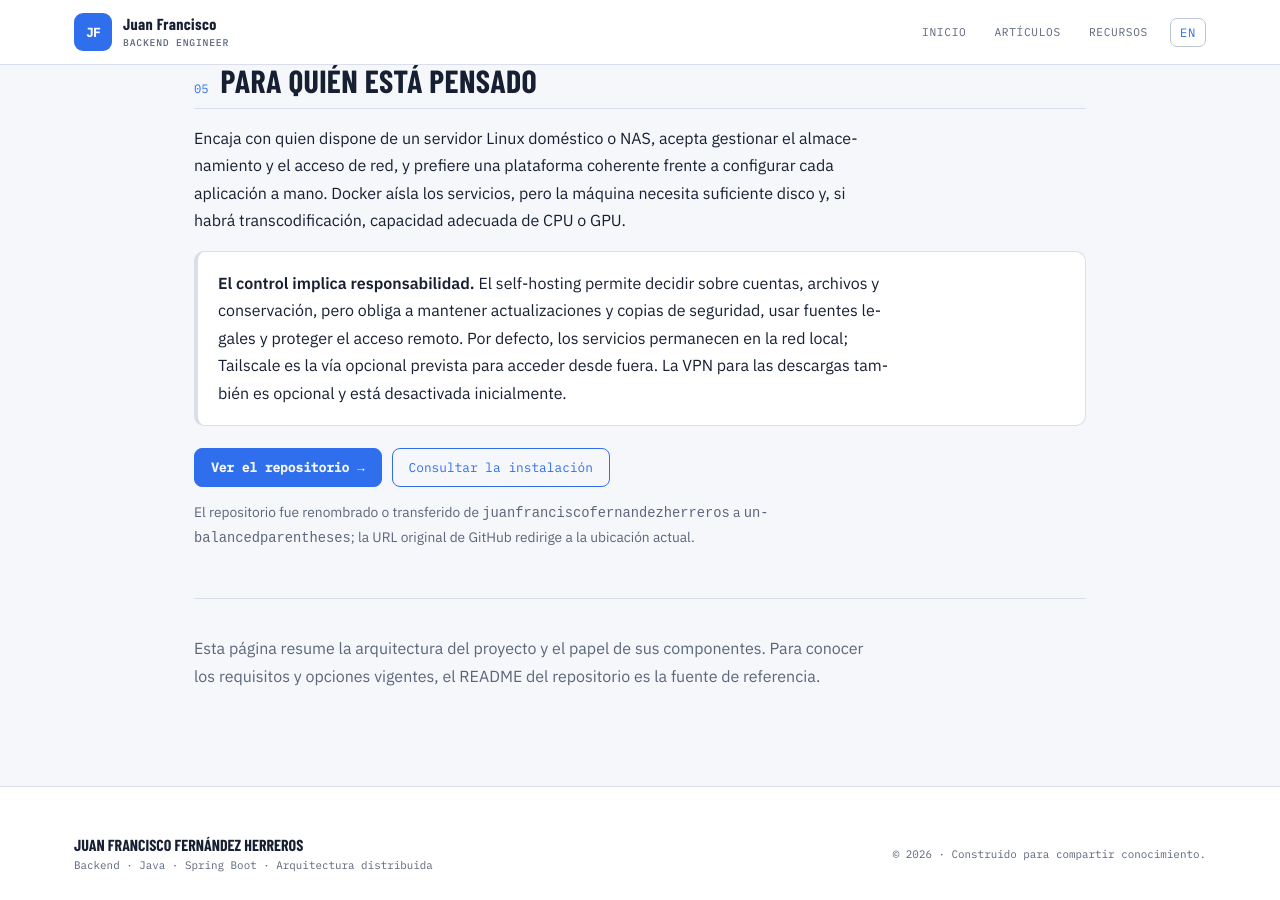
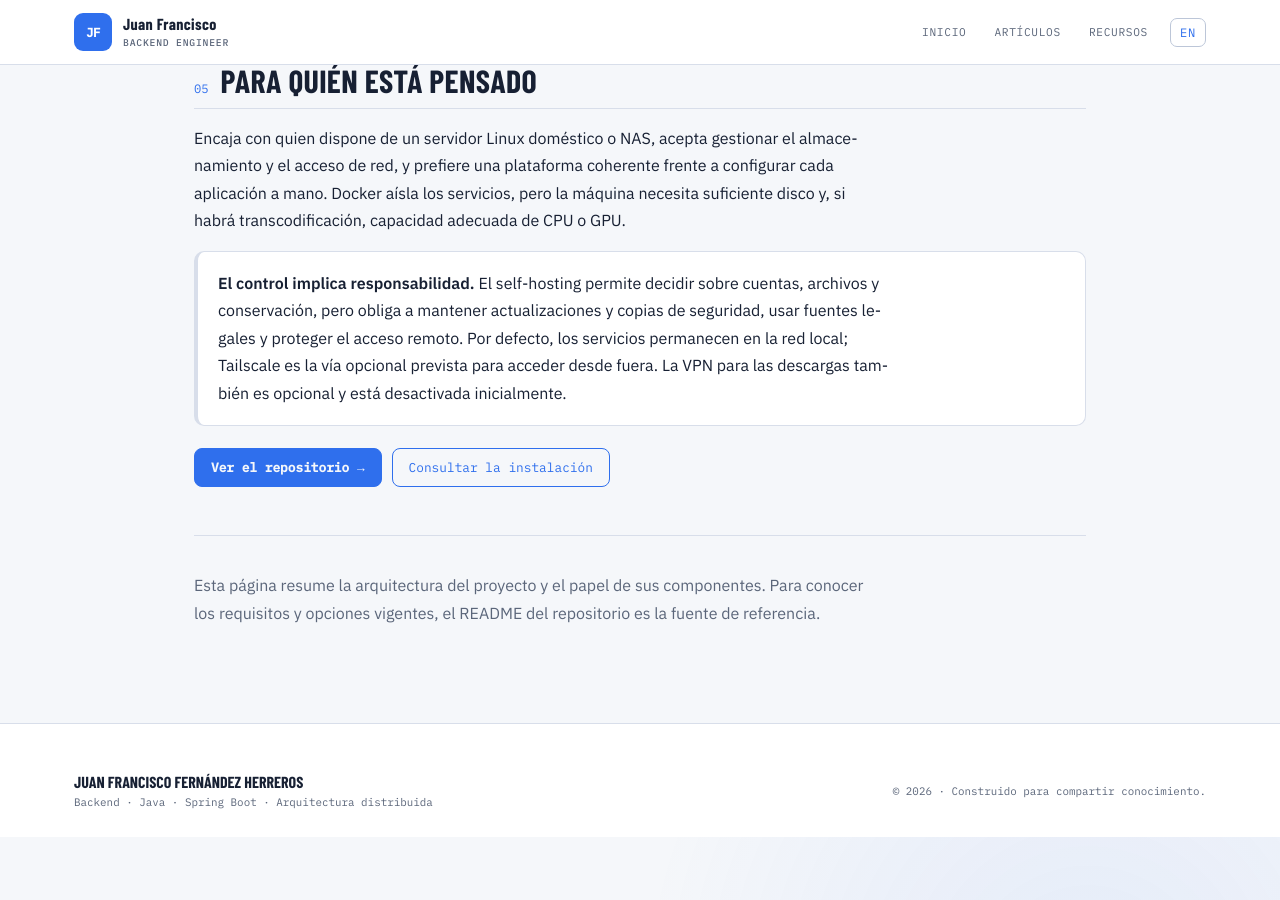
Before and after one commit to juanfranciscofernandezherreros/juanfranciscofernandezherreros.github.io, a Jekyll site: the page built from _posts/2026-09-09-media-server-es.html, in a window 1280 px wide and 900 px high, scrolled down 2254 px. Built offline with Jekyll 4.4.1, drawn with Linux system fonts in a browser that asks for light colours.

Commit message:
fix: update Media Server repository links

```diff
--- a/_posts/2026-09-09-media-server-es.html
+++ b/_posts/2026-09-09-media-server-es.html
@@ -57,8 +57,7 @@
   <section id="para-quien"><div class="head"><span class="num">05</span><h2>Para quién está pensado</h2></div>
     <p>Encaja con quien dispone de un servidor Linux doméstico o NAS, acepta gestionar el almacenamiento y el acceso de red, y prefiere una plataforma coherente frente a configurar cada aplicación a mano. Docker aísla los servicios, pero la máquina necesita suficiente disco y, si habrá transcodificación, capacidad adecuada de CPU o GPU.</p>
     <div class="callout"><p><strong>El control implica responsabilidad.</strong> El self-hosting permite decidir sobre cuentas, archivos y conservación, pero obliga a mantener actualizaciones y copias de seguridad, usar fuentes legales y proteger el acceso remoto. Por defecto, los servicios permanecen en la red local; Tailscale es la vía opcional prevista para acceder desde fuera. La VPN para las descargas también es opcional y está desactivada inicialmente.</p></div>
-    <div class="cta"><a class="button primary" href="https://github.com/unbalancedparentheses/media-server">Ver el repositorio &rarr;</a><a class="button" href="https://github.com/unbalancedparentheses/media-server#quick-start">Consultar la instalación</a></div>
-    <p class="small">El repositorio fue renombrado o transferido de <code>juanfranciscofernandezherreros</code> a <code>unbalancedparentheses</code>; la URL original de GitHub redirige a la ubicación actual.</p>
+    <div class="cta"><a class="button primary" href="https://github.com/juanfranciscofernandezherreros/media-server">Ver el repositorio &rarr;</a><a class="button" href="https://github.com/juanfranciscofernandezherreros/media-server#quick-start">Consultar la instalación</a></div>
   </section>
   <footer><p>Esta página resume la arquitectura del proyecto y el papel de sus componentes. Para conocer los requisitos y opciones vigentes, el README del repositorio es la fuente de referencia.</p></footer>
 </div>
```
